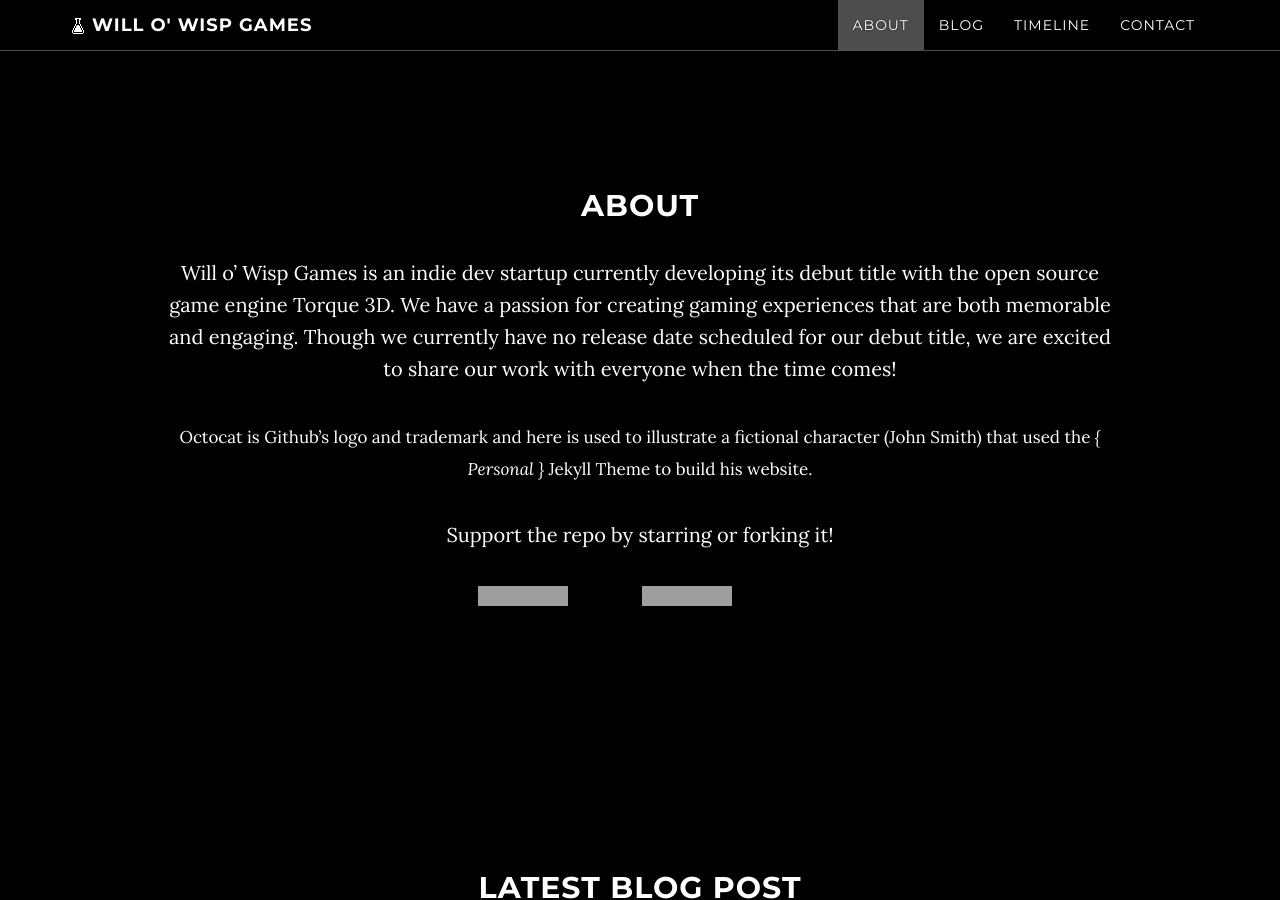
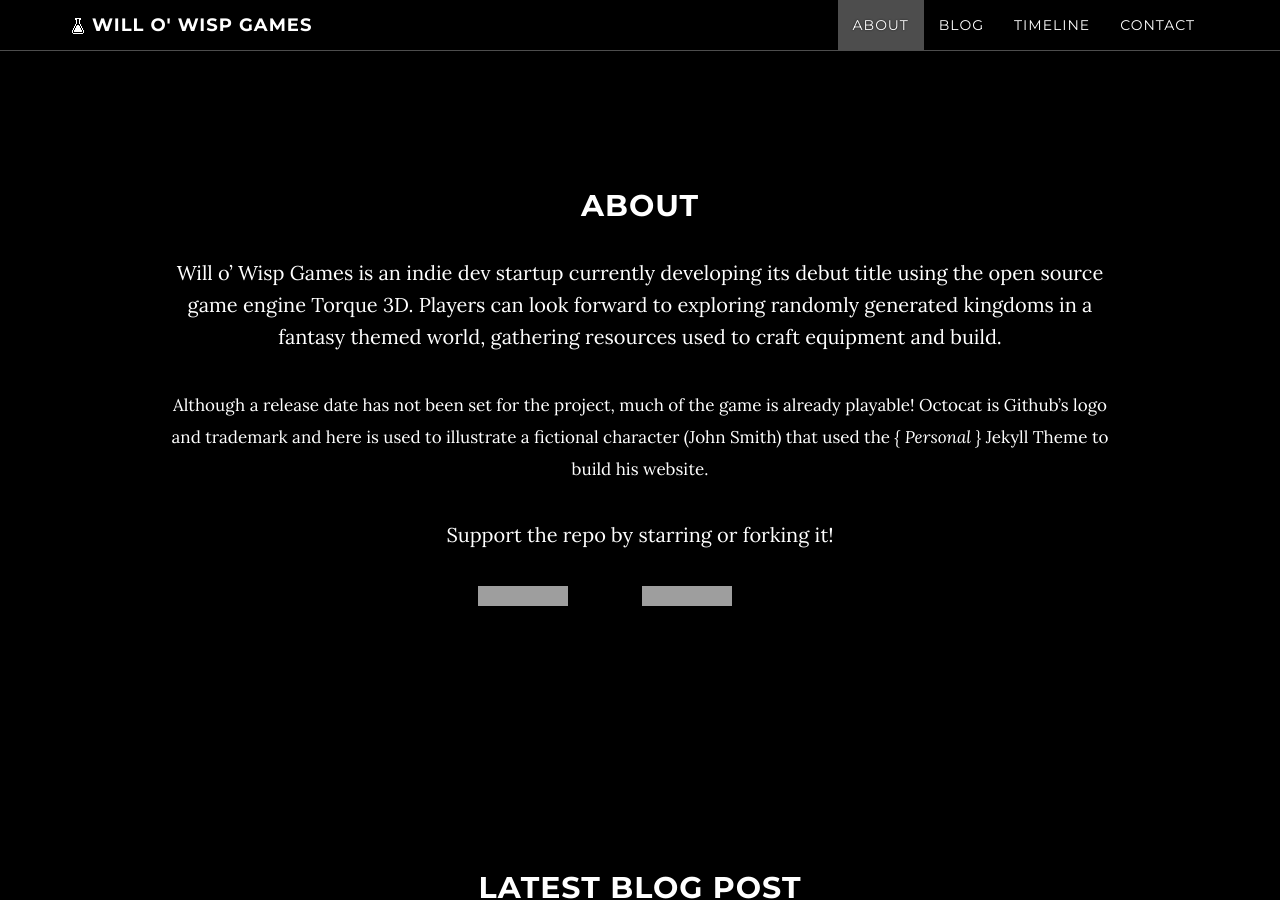
Before and after one commit to WilloWispGames/WilloWispGames.github.io, a Jekyll site: the page built from index.html, in a window 1280 px wide and 900 px high, scrolled down 961 px. Built offline with Jekyll 4.4.1, drawn with Linux system fonts in a browser that asks for light colours; nearby versions of some CDN libraries; comment, search, counter and statistics services are not loaded; grey boxes are pictures that could not be loaded.

Commit message:
Update about.html

```diff
--- a/about.html
+++ b/about.html
@@ -5,9 +5,10 @@ title: About
 ---
 ## About
 
-Will o' Wisp Games is an indie dev startup currently developing its debut title with the open source game engine Torque 3D. We have a passion for creating gaming experiences that are both memorable and engaging. Though we currently have no release date scheduled for our debut title, we are excited to share our work with everyone when the time comes!
+Will o' Wisp Games is an indie dev startup currently developing its debut title using the open source game engine Torque 3D. Players can look forward to exploring randomly generated kingdoms in a fantasy themed world, gathering resources used to craft equipment and build.
 
 <small>
+Although a release date has not been set for the project, much of the game is already playable!
 Octocat is Github's logo and trademark and here is used to illustrate a fictional character (John Smith) that used the *{ Personal }* Jekyll Theme to build his website.
 </small>
 
```
